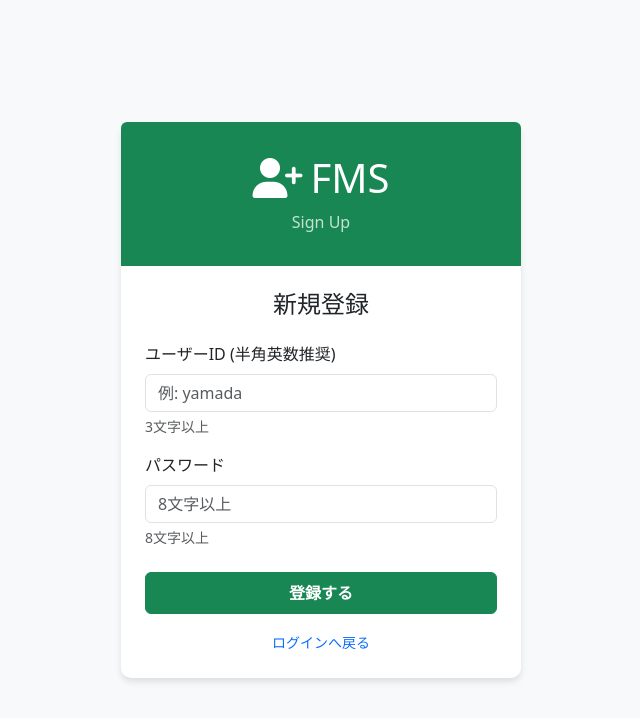
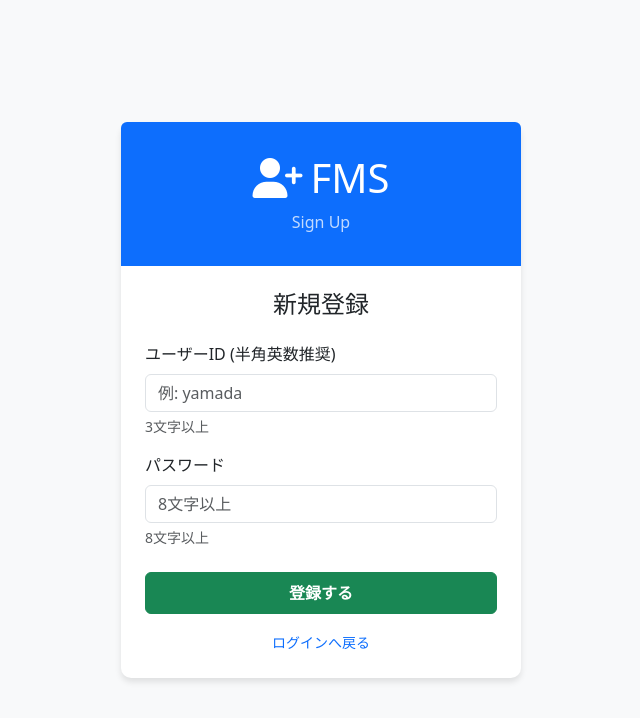
Before and after one commit to ReijiYoshioka/FMSv2, a Flask app: page /register in a window 1280 px wide. Shown: the top 718 px of the page, without its empty margins (319-959 px from the left). Run offline with Flask 3, Linux system fonts and the light colour scheme; parts of the project's set-up code (start-up, migrations or seed data) failed here and were passed over; some libraries are stand-ins or nearby versions.

Commit message:
Match register page header color to login page (blue)

```diff
--- a/fmsv2/templates/auth/register.html
+++ b/fmsv2/templates/auth/register.html
@@ -11,7 +11,7 @@
 </head>
 <body class="auth-page">
     <div class="card card-login">
-        <div class="brand-header brand-header--green">
+        <div class="brand-header brand-header--blue">
             <h1><i class="fas fa-user-plus me-2"></i>FMS</h1>
             <p class="mb-0 opacity-75">Sign Up</p>
         </div>
```
